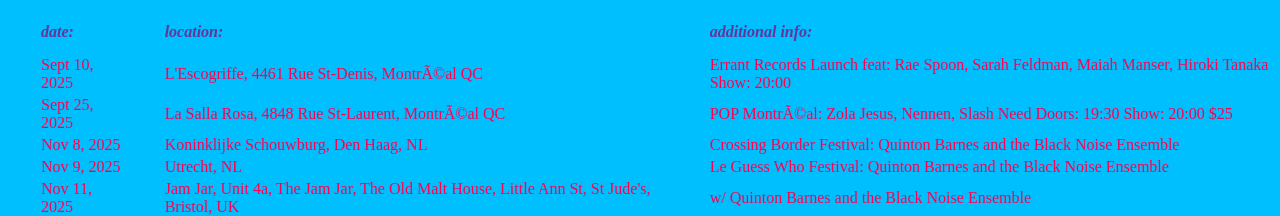
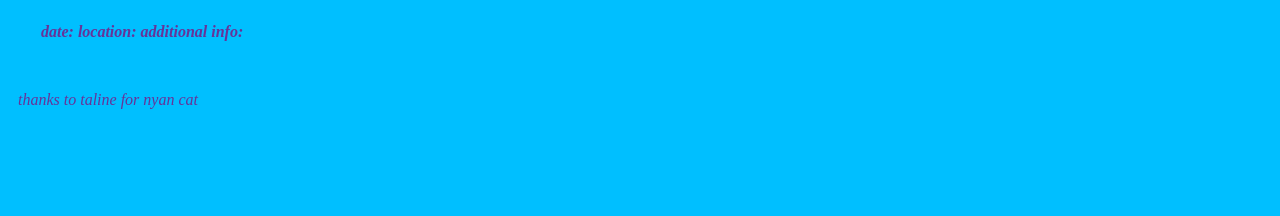
Before and after one commit to very-soft-particles/robyngrayquest, a plain HTML site: page dates.html in a window 1280 px wide. Shown: the part 144-360 px from the top of the page. Drawn offline with Linux system fonts and the light colour scheme.

Commit message:
amended tour dates with comment

```diff
--- a/dates.html
+++ b/dates.html
@@ -29,20 +29,7 @@
             <th class="table_column_header">location:</th>
             <th class="table_column_header">additional info:</th>
           </tr>
-
-          <tr>
-            <td class="table_row_element">Sept 10, 2025</td>
-            <td class="table_row_element">L'Escogriffe, 4461 Rue St-Denis, Montréal QC</td>
-            <td class="table_row_element">Errant Records Launch feat: Rae Spoon, Sarah Feldman, Maiah Manser, Hiroki Tanaka Show: 20:00</td>
-          </tr>
-
-          <tr>
-            <td class="table_row_element">Sept 25, 2025</td>
-            <td class="table_row_element">La Salla Rosa, 4848 Rue St-Laurent, Montréal QC</td>
-            <td class="table_row_element">POP Montréal: Zola Jesus, Nennen, Slash Need Doors: 19:30 Show: 20:00 $25</td>
-          </tr>
-
-          <tr>
+<!--          <tr>
             <td class="table_row_element">Nov 8, 2025</td>
             <td class="table_row_element">Koninklijke Schouwburg, Den Haag, NL</td>
             <td class="table_row_element">Crossing Border Festival: Quinton Barnes and the Black Noise Ensemble</td>
@@ -89,6 +76,7 @@
             <td class="table_row_element">Archa+, Na Poříčí 1047/26, 110 00, Prague, Czechia</td>
             <td class="table_row_element">Alternativa Festival: Quinton Barnes and the Black Noise Ensemble</td>
           </tr>
+-->
        </table>
 
         <p class="article"></p>
```
Also changed, not shown: 1 other file.
